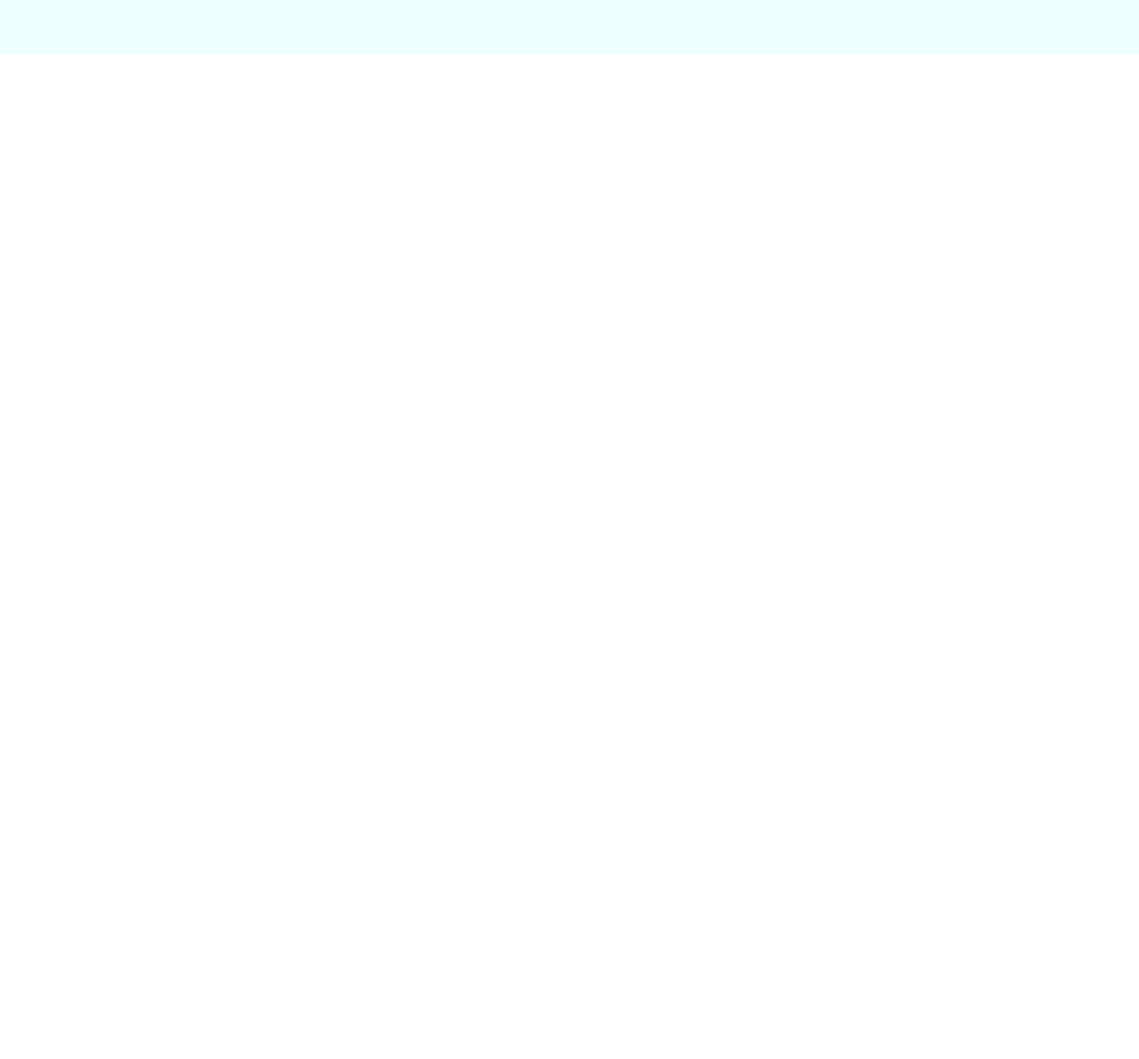
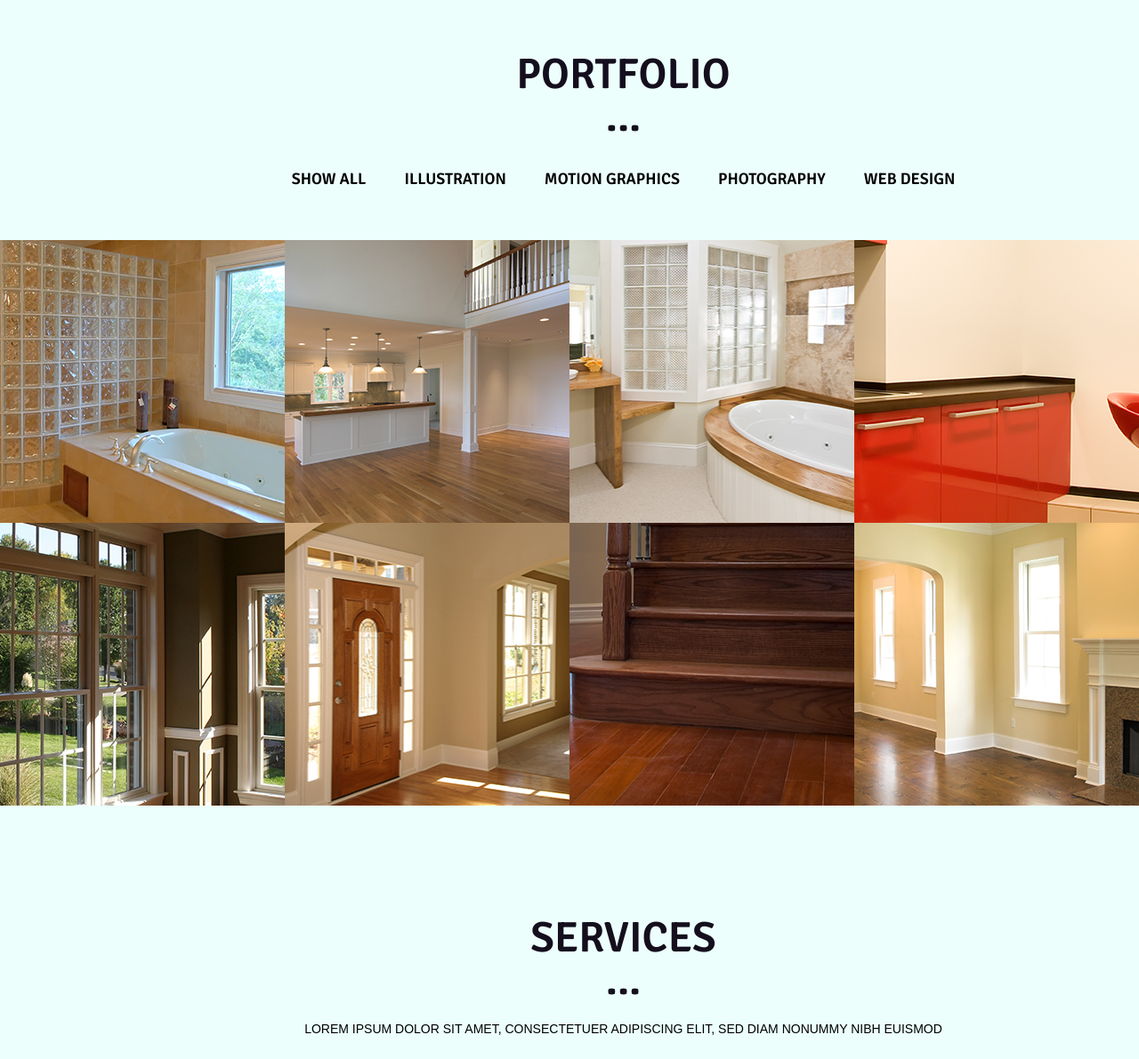
Before and after one commit to kymmyD123/Sigxak, a plain HTML site: page index.html in a window 1280 px wide. Shown: the part 2062-3253 px from the top of the page at 89% size. Before the commit the page ends 2122 px from the top, so only its background shows below. Drawn offline with Linux system fonts and the light colour scheme.

Commit message:
addedPortfolio

```diff
--- a/css/style.css
+++ b/css/style.css
@@ -44,6 +44,8 @@ p {
 .right {
     float: right;
 }
+
+.wrapper {background: #ecfffc;}
 
 .header {
     background: #838479 url("../img/header-bg.jpg") no-repeat center;
@@ -104,7 +106,7 @@ p {
 }
 
 .about {
-    background: #ecfffc;
+
 }
 
 .about-title {
@@ -216,3 +218,84 @@ h2.title {
     background: url("../img/s-sprite.png") no-repeat;
     background-position: -63px -3px;
 }
+
+.portfolio-title {
+    margin-bottom: 36px;
+}
+
+.portfolio-links {
+    text-align: center;
+    margin-bottom: 59px;
+}
+
+.portfolio-links li {
+    display: inline-block;
+    margin-right: 39px;
+}
+
+.portfolio-links li:last-child {
+    margin-right: 0;
+}
+
+.portfolio-links li a {
+    text-decoration: none;
+    text-transform: uppercase;
+    color: #000;
+    font: 600 18px/18px Signika, sans-serif;
+}
+
+.portfolio-elements {
+    margin: 0;
+}
+
+.portfolio-element {
+    display: inline-block;
+    vertical-align: top;
+    width: 25%;
+    background-size: cover;
+    height: 318px;
+}
+
+.portfolio-element-1 {
+    background: url("../img/portfolio-element-1.png") center no-repeat;
+}
+
+.portfolio-element-2 {
+    background: url("../img/portfolio-element-2.png") center no-repeat;
+}
+
+.portfolio-element-3 {
+    background: url("../img/portfolio-element-3.png") center no-repeat;
+}
+
+.portfolio-element-4 {
+    background: url("../img/portfolio-element-4.png") center no-repeat;
+}
+
+.portfolio-element-5 {
+    background: url("../img/portfolio-element-5.png") center no-repeat;
+}
+
+.portfolio-element-6 {
+    background: url("../img/portfolio-element-6.png") center no-repeat;
+}
+
+.portfolio-element-7 {
+    background: url("../img/portfolio-element-7.png") center no-repeat;
+}
+
+.portfolio-element-8 {
+    background: url("../img/portfolio-element-8.png") center no-repeat;
+}
+
+.services-title{
+    margin-top: 125px;
+}
+
+.services-title p {
+    text-transform: uppercase;
+    text-align: center;
+    font: 14px/28px OpenSans, sans-serif;
+    color: #000;
+    margin-bottom: 20px;
+}
--- a/index.html
+++ b/index.html
@@ -98,6 +98,52 @@
             </div>
         </div>
     </div>
+    <div class="portfolio">
+        <div class="container clearfix">
+            <div class="portfolio-title">
+                <h2 class="title">portfolio <br>
+                    ...</h2>
+            </div>
+            <div class="portfolio-links">
+                <ul>
+                    <li>
+                        <a href="#">show all</a>
+                    </li>
+                    <li>
+                        <a href="#">illustration</a>
+                    </li>
+                    <li>
+                        <a href="#">motion graphics</a>
+                    </li>
+                    <li>
+                        <a href="#">photography</a>
+                    </li>
+                    <li>
+                        <a href="#">web design</a>
+                    </li>
+                </ul>
+            </div>
+        </div>
+        <ul class="portfolio-elements clearfix">
+            <li class="portfolio-element portfolio-element-1 left"></li>
+            <li class="portfolio-element portfolio-element-2 left"></li>
+            <li class="portfolio-element portfolio-element-3 left"></li>
+            <li class="portfolio-element portfolio-element-4 left"></li>
+            <li class="portfolio-element portfolio-element-5 right"></li>
+            <li class="portfolio-element portfolio-element-6 right"></li>
+            <li class="portfolio-element portfolio-element-7 right"></li>
+            <li class="portfolio-element portfolio-element-8 right"></li>
+        </ul>
+    </div>
+    <div class="services">
+        <div class="container clearfix">
+            <div class="services-title">
+                <h2 class="title">services <br>
+                    ...</h2>
+                <p>Lorem ipsum dolor sit amet, consectetuer adipiscing elit, sed diam nonummy nibh euismod</p>
+            </div>
+        </div>
+    </div>
 </div>
 </body>
 </html>
```
Also changed, not shown: img/portfolio-element-1.png (added), img/portfolio-element-2.png (added), img/portfolio-element-3.png (added), img/portfolio-element-4.png (added), img/portfolio-element-5.png (added), img/portfolio-element-6.png (added), img/portfolio-element-7.png (added), img/portfolio-element-8.png (added).
